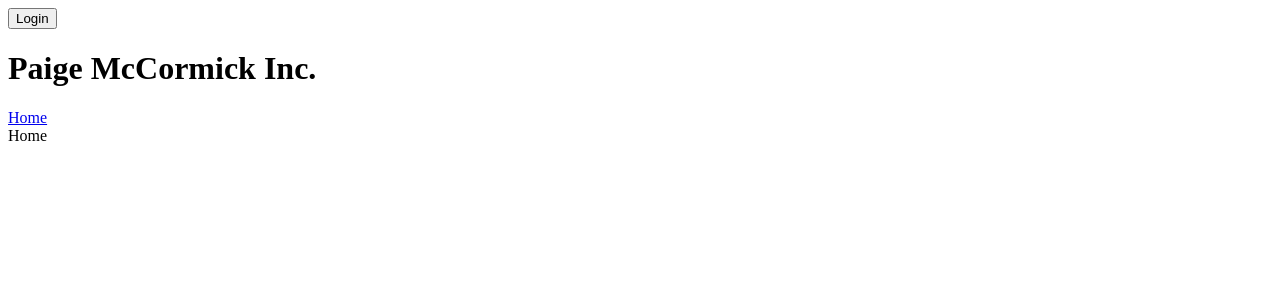
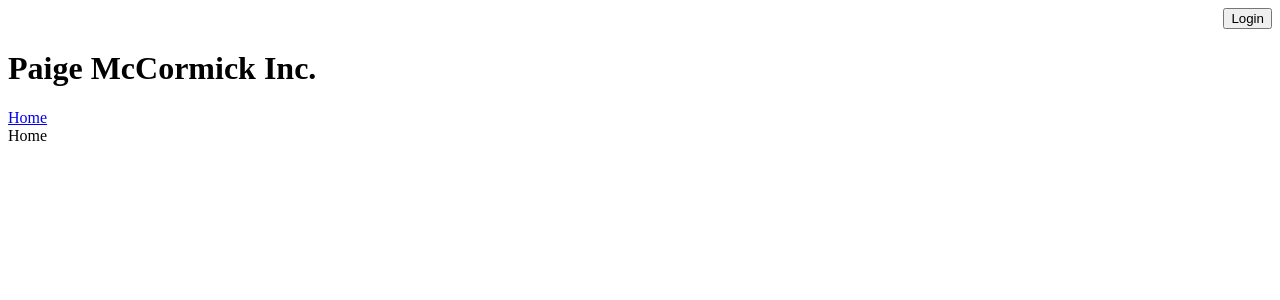
Before and after one commit to emccormick16/PaigeSite, a React app: page / in a window 1280 px wide. Shown: the top 300 px of the page. Built offline with nearby package versions, Linux system fonts and the light colour scheme; the HTML template or start-up script is replaced by a standard one.

Commit message:
css loader working

```diff
--- a/package.json
+++ b/package.json
@@ -29,6 +29,7 @@
     "morgan": "^1.10.0",
     "pg": "^8.8.0",
     "sequelize": "^6.25.3",
+    "style-loader": "^3.3.2",
     "ts-node": "^10.9.1",
     "volleyball": "^1.5.1"
   },
@@ -44,6 +45,7 @@
     "@typescript-eslint/parser": "^5.48.1",
     "axios": "^1.1.3",
     "chai": "^4.3.6",
+    "css-loader": "^6.7.3",
     "eslint": "^8.31.0",
     "eslint-config-standard-with-typescript": "^27.0.1",
     "eslint-plugin-import": "^2.27.4",
--- a/src/components/App.tsx
+++ b/src/components/App.tsx
@@ -7,6 +7,7 @@ import axios from "axios";
 import { resetUser } from "../store/userSlice";
 import { RootState } from "../store";
 import Home from "./Home/Home";
+import "./app.css";
 
 const App = () => {
   const { user } = useSelector((state: RootState) => state.user);
@@ -36,7 +37,7 @@ const App = () => {
 
   return (
     <div>
-      <div>
+      <div className="main_topbar">
         {user.id ? (
           <button onClick={logout}>Logout</button>
         ) : (
--- /dev/null
+++ b/src/components/app.css
@@ -0,0 +1,6 @@
+.main_topbar {
+  /* margin-bottom: 20px; */
+  display: flex;
+  justify-content: right;
+  align-items: baseline;
+}
--- a/webpack.config.js
+++ b/webpack.config.js
@@ -1,3 +1,5 @@
+const path = require("path");
+
 module.exports = {
   devtool: "source-map",
   module: {
@@ -15,9 +17,16 @@ module.exports = {
         exclude: /node_modules/,
         loader: "ts-loader",
       },
+      {
+        test: /\.css$/i,
+        use: [
+          { loader: "style-loader" },
+          { loader: "css-loader", options: { url: false } },
+        ],
+      },
     ],
   },
   resolve: {
-    extensions: [".js", ".jsx", ".ts", ".tsx", ".html", ".scss"],
+    extensions: ["", ".js", ".jsx", ".ts", ".tsx", ".html", ".scss", ".css"],
   },
 };
```
Also changed, not shown: 3 other files (tests, documents, lock files or other folders).
